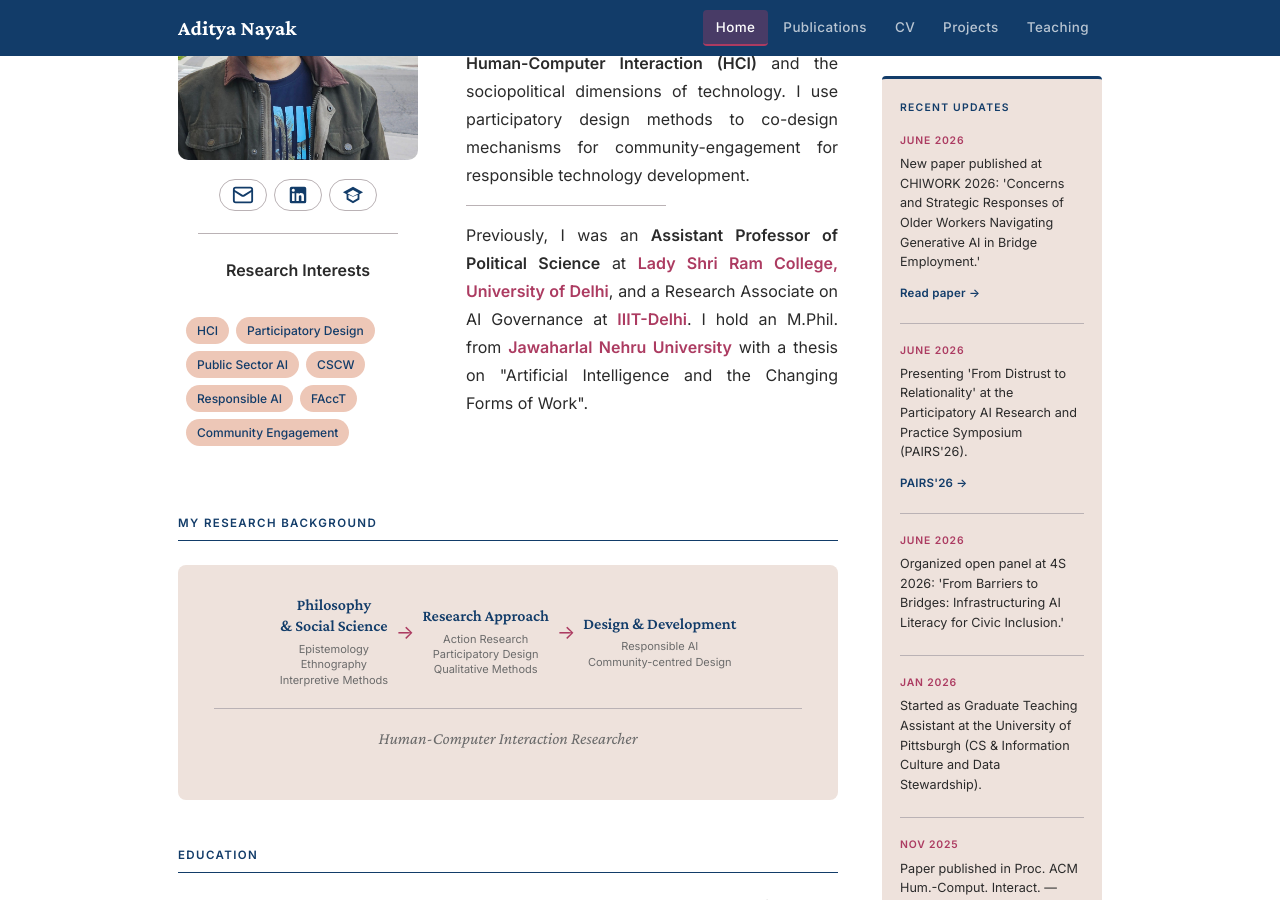
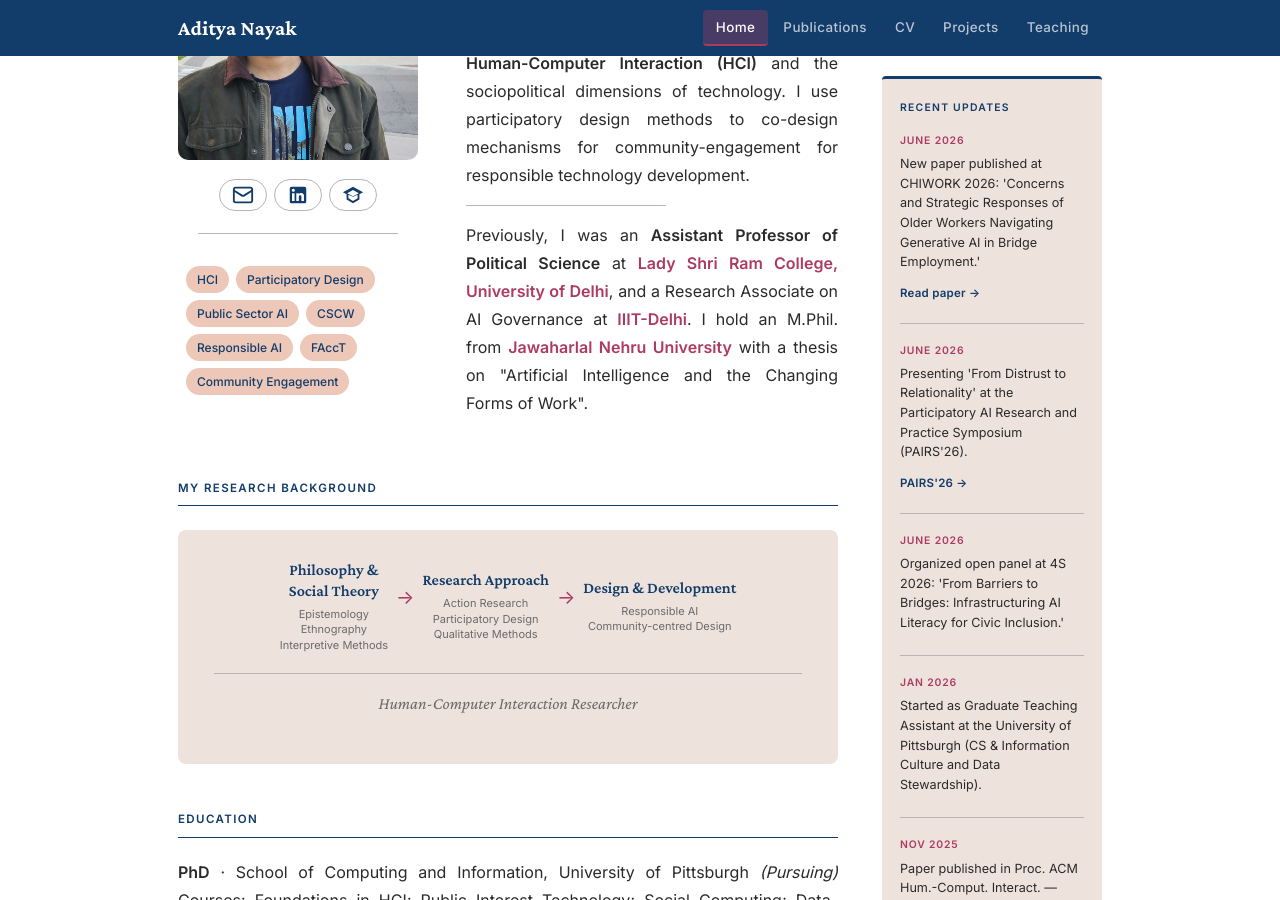
Before and after one commit to adityanayak-info/adityanayak-info.github.io, a Jekyll site: the page built from index.md, in a window 1280 px wide and 900 px high, scrolled down 242 px. Built offline with Jekyll 4.4.1, drawn with Linux system fonts in a browser that asks for light colours.

Commit message:
Update index.md

```diff
--- a/index.md
+++ b/index.md
@@ -40,7 +40,7 @@ permalink: /
 
      <hr class="profile-rule">
 
-<p><strong>Research Interests</strong></p>
+
 
 <div class="interest-tags">
   <span class="interest-tag">HCI</span>
@@ -84,7 +84,7 @@ permalink: /
 <div class="career-path">
   <div class="career-stages">
     <div class="stage">
-      <div class="stage-name">Philosophy<br>&amp; Social Science</div>
+      <div class="stage-name">Philosophy &amp;<br> Social Theory</div>
       <div class="stage-inst">Epistemology<br>Ethnography<br>Interpretive Methods</div>
     </div>
     <div class="stage-arrow">→</div>
```
